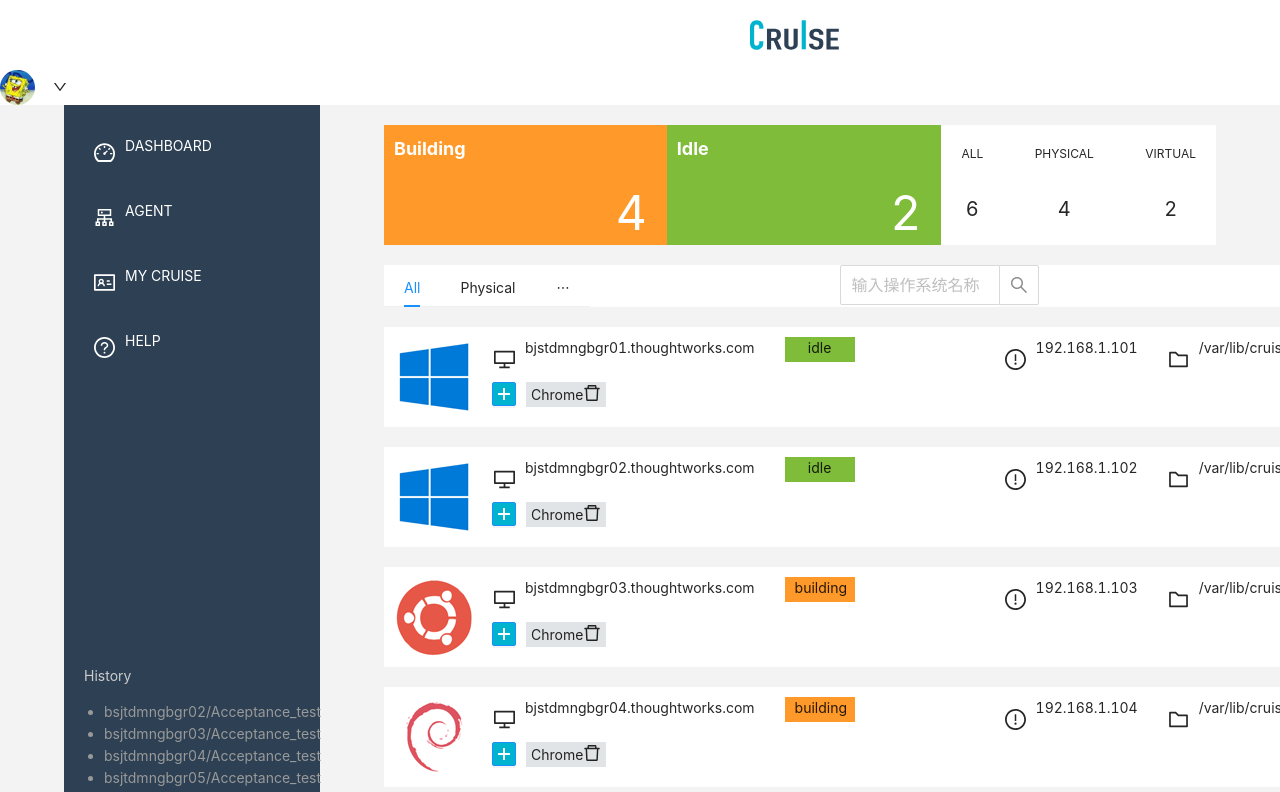
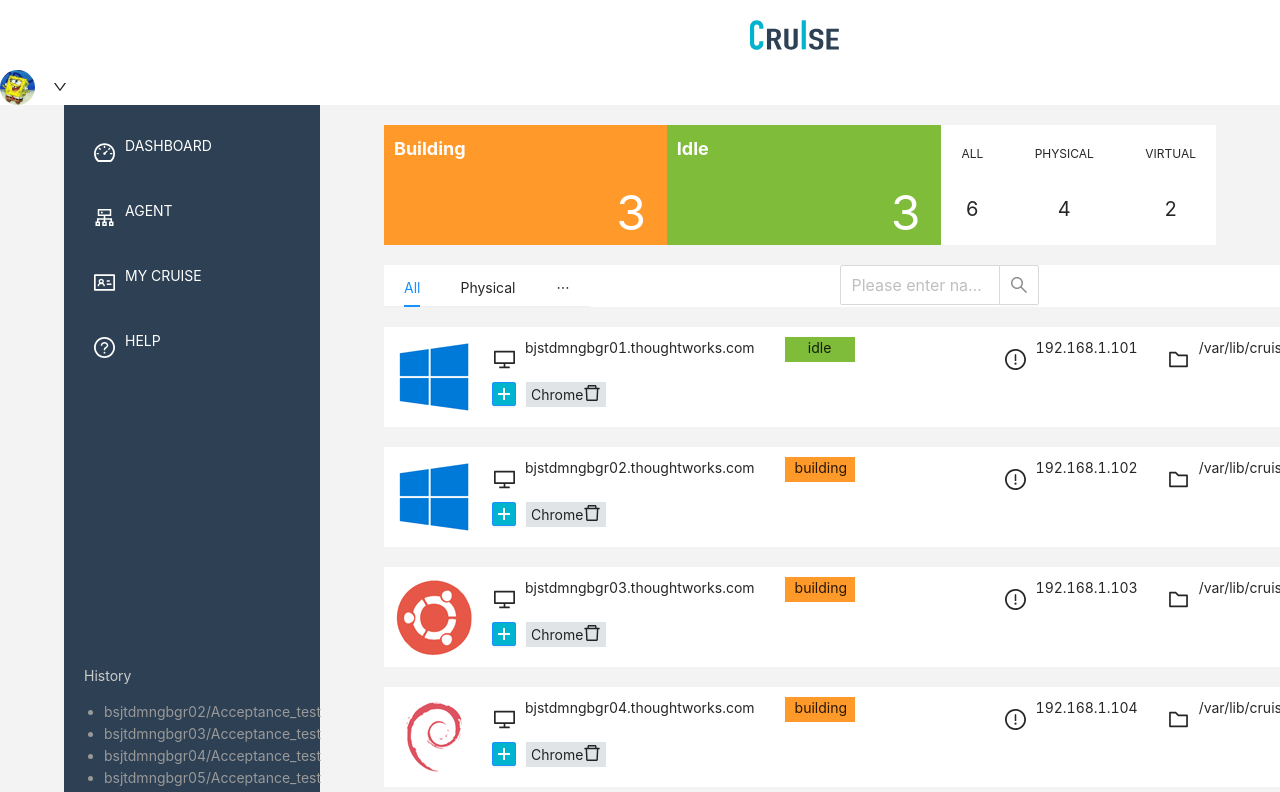
Before and after one commit to WangJuexiang/react-components, a React (Create React App) app in the folder IdeaProjects/react/my-app/: page / in a window 1280 px wide. Shown: the top 792 px of the page. Built offline with nearby package versions, Linux system fonts and the light colour scheme.

Commit message:
search function

```diff
--- a/IdeaProjects/react/my-app/src/components/Main/MainItem/BrowserIcon/index.js
+++ b/IdeaProjects/react/my-app/src/components/Main/MainItem/BrowserIcon/index.js
@@ -4,28 +4,47 @@
 import { DeleteOutlined } from '@ant-design/icons';
 import "./index.css"
 
-
 export default class BrowserIcon extends Component {
 
-	deleteBrowserIcon = () => {
-		const { id, name } = this.props
+
+
+	deleteBrowserIcon = (id, iconId, browserIcons) => {
+
 
 		const { browserItems } = store.getState()
-		const updateBrowserItems = browserItems.filter((browserItemObj) => {
-			return true;
+
+
+		//先找到点击事件发生的browserItem
+		//for/map来操作数组，不使用filter
+		const changeBrowserItem = browserItems.filter((browserItemObj) => {
+			return browserItemObj.id === id;
 		}
 		)
+
+		//更新此browseritem的browserIcons属性
+		const updateBrowserItem = changeBrowserItem.browserIcons.filter((browserIconObj) => {
+			return browserIconObj.iconId !== iconId
+		}
+		)
+
+		//更新browserItems数组：updatebrowserItem替换changebrowseritem
+
+		let changeBrowserItemIndex = browserItems.indexOf(changeBrowserItem)
+
+		const updateBrowserItems = browserItems.splice(changeBrowserItemIndex, 1, updateBrowserItem)
+
 		store.dispatch(deleteBrowserIconAction(updateBrowserItems))
 	}
 
+
 	render() {
 
-		const { id, name } = this.props
+		const { id, browserIcons, iconId, name } = this.props
 
 		return (
 			<div className='main-item-browser-icon'>
 				{name}
-				<DeleteOutlined style={{ fontSize: 'large' }} onClick={this.deleteBrowserIcon} />
+				<DeleteOutlined style={{ fontSize: 'large' }} onClick={() => this.deleteBrowserIcon(id, browserIcons, iconId)} />
 
 			</div >
 		)
--- a/IdeaProjects/react/my-app/src/components/Main/MainItem/index.js
+++ b/IdeaProjects/react/my-app/src/components/Main/MainItem/index.js
@@ -29,7 +29,6 @@
 		}
 	}
 
-
 	handleClickAddPopup = (id, isPopupShowing) => {
 
 		const { browserItems } = store.getState();
@@ -49,8 +48,7 @@
 
 		const { id, isPopupShowing, browserIcons, img, status } = this.props;
 
-		const { browserItems } = store.getState()
-
+		// const { browserItems } = store.getState()
 
 		return (
 			<div>
@@ -96,11 +94,10 @@
 									browserIcons.length !== 0 &&
 
 									browserIcons.map(browserIcon => {
-										return <BrowserIcon key={browserIcon.id} {...browserIcon} parentId={id} />
+										return <BrowserIcon key={browserIcon.iconId} {...browserIcon} id={id} />
 									})
 								}
 							</span>
-
 
 							<Button className='main-item-deletebutton' onClick={() => this.handleClickDeny(id)} type="primary" size='middle' icon={<StopOutlined />} >
 								Deny
--- a/IdeaProjects/react/my-app/src/components/Main/MainNav/index.js
+++ b/IdeaProjects/react/my-app/src/components/Main/MainNav/index.js
@@ -43,30 +43,9 @@
 		};
 	}
 
-	search(e) {
-		let keyword = e.target.value;
 
-		if (keyword) {
-			let listData = this.state.listData;
-			let showlist = [];
-			for (let i = 0; i < listData.length; i++) {
-				if (listData[i].match(keyword)) {
-					showlist = [...showlist, listData[i]]
-				}
-			}
 
-			this.setState({
-				showlist: showlist
-			})
-		}
-		else {
-			this.setState({
-				showlist: this.state.listData
-			})
-		}
-	}
-
-	handleSerach = (value) => {
+	handleSearch = (value) => {
 		console.log(value)
 		this.props.getSearchData(value)
 	}
@@ -114,17 +93,16 @@
 
 			default:
 				return browserItems;
-
 		}
 	}
 
 	render() {
 
-		// 搜索框条件渲染
-		const Item = this.state.showlist.map((item, index) => {
-			return <p key={index}>{item}</p>
-		}
-		)
+		// // 搜索框条件渲染
+		// const Item = this.state.showlist.map((item, index) => {
+		// 	return <p key={index}>{item}</p>
+		// }
+		// )
 
 		return (
 			<div className='main-nav'>
@@ -134,15 +112,13 @@
 					<div className='main-nav-input'>
 						<Space direction="vertical">
 							<Search
-								onChange={this.search.bind(this)}
-								placeholder={'输入操作系统名称'}
-								onSearch={this.handleSerach}
+								placeholder={'Please enter name'}
+								onSearch={this.handleSearch}
 								size="large"
 								style={{
 									width: 200,
 								}}
 							/>
-							<ul className='input-ul'>{Item}</ul>
 						</Space>
 
 					</div>
--- a/IdeaProjects/react/my-app/src/components/Main/index.js
+++ b/IdeaProjects/react/my-app/src/components/Main/index.js
@@ -27,7 +27,7 @@
 		super(props);
 		this.state = {
 			getCurrentNav: 'all',
-			getCurrentKeyword: 'every'
+			getCurrentKeyword: 'b'
 		}
 	}
 
@@ -57,39 +57,61 @@
 
 		const { browserItems } = store.getState()
 
-		console.log('父组件状态:', this.state.getCurrentNav, this.state.getCurrentKeyword, browserItems, browserItems.browserIcons,)
+		console.log('父组件状态:', this.state.getCurrentNav, this.state.getCurrentKeyword, browserItems)
 	}
 
 	render() {
 		//nav条件渲染
 		const { browserItems } = store.getState();
 
-
+		//属性值为idle的数组
 		const idleBrowserItems = browserItems.filter((browserItemObj) => {
 			return browserItemObj.status === true
 		}
 		)
 
+		//属性值为buidling的数组
 		const buildingBrowserItems = browserItems.filter((browserItemObj) => {
 			return browserItemObj.status === false
 		}
 		)
 
+		//属性值为virtual的数组
 		const virtualBrowserItems = browserItems.filter((browserItemObj) => {
 			return browserItemObj.form === false
 		})
+
+		//属性值为physical的数组
 		const physicalBrowserItems = browserItems.filter((browserItemObj) => {
 
 			return browserItemObj.form === true
 		})
 
-		//keyword条件渲染
+		//key 条件渲染
 
-		// const windowsBrowserItems = browserItems.filter((browserItemObj) => {
-		// 	return browserItemObj.name = 'windows'
-		// },
+		//将输入内容赋值给keyWord变量
 
-		// )
+		const keyWord = this.state.getCurrentKeyword
+
+		//筛选出含输入内容的数组
+		const allSearchBrowserItems = browserItems.filter((browserItemObj) => {
+			return browserItemObj.name.includes(keyWord);
+		})
+
+		const physicalSearchBrowserItems = physicalBrowserItems.filter((browserItemObj) => {
+			return browserItemObj.name.includes(keyWord);
+		})
+
+		const virtualSearchBrowserItems = virtualBrowserItems.filter((browserItemObj) => {
+			return browserItemObj.name.includes(keyWord);
+		})
+
+		// const searchBrowserItems = browserItems.filter((browserItemObj) => {
+		// 	return browserItems.includes(searchBrowserItems)
+		// });
+
+		console.log(keyWord, allSearchBrowserItems)
+
 
 		return (
 
@@ -102,7 +124,6 @@
 					{/* 点击打印测试区块  */}
 					<div className='idle' onClick={this.clickTest}>
 						<MainHeaderStatus number={idleBrowserItems.length} text={"Idle"} />
-
 
 					</div>
 					<div className='form-figure'>
@@ -119,30 +140,41 @@
 				<MainNav getNavData={this.getNavData.bind(this)} getSearchData={this.getSearchData.bind(this)} />
 
 				<div>
+
 					{
-						this.state.getCurrentNav === 'all' ?
+						this.state.getCurrentNav === 'all' &&
 
-							browserItems.map(browserItem => {
-								return <MainItem key={browserItem.id} {...browserItem} />
-							})
+						allSearchBrowserItems.map((browserItem) => {
+							return <MainItem key={browserItem.id} {...browserItem} />
 
-							:
 
-							this.state.getCurrentNav === 'physical' ?
+						})
+						// browserItems.map(browserItem => {
+						// 	return <MainItem key={browserItem.id} {...browserItem} />
+						// })
+					}
+				</div>
 
-								physicalBrowserItems.map(browserItem => {
-									return <MainItem key={browserItem.id} {...browserItem} />
-								})
+				<div>
+					{
+						this.state.getCurrentNav === 'physical' &&
 
-								:
+						physicalSearchBrowserItems.map(browserItem => {
+							return <MainItem key={browserItem.id} {...browserItem} />
+						})
+					}
+				</div>
 
-								virtualBrowserItems.map(browserItem => {
-									return <MainItem key={browserItem.id} {...browserItem} />
-								})
+				<div>
+					{
+						this.state.getCurrentNav === 'virtual' &&
+						virtualSearchBrowserItems.map(browserItem => {
+							return <MainItem key={browserItem.id} {...browserItem} />
+						})
 					}
 
 				</div>
-			</div>
+			</div >
 		)
 	}
 }
--- a/IdeaProjects/react/my-app/src/redux/browserlist_reducer.js
+++ b/IdeaProjects/react/my-app/src/redux/browserlist_reducer.js
@@ -19,30 +19,11 @@
 			ip: "192.168.1.101",
 			url: "bjstdmngbgr01.thoughtworks.com",
 			location: "/var/lib/cruise-agent",
-			//["Chrome,"Firefox","Safari","Ubuntu"]
 			browserIcons: [
 				{
-					id: nanoid(),
+					IconId: nanoid(),
 					name: 'Chrome',
 				},
-
-				// {
-				// 	id: nanoid(),
-				// 	name: 'Firefox',
-				// 	show: false
-				// },
-
-				// {
-				// 	id: nanoid(),
-				// 	name: 'Safari',
-				// 	show: false
-				// },
-
-				// {
-				// 	id: nanoid(),
-				// 	name: 'Ubuntu',
-				// 	show: false
-				// },
 			],
 		},
 
@@ -51,14 +32,14 @@
 			name: 'bjstdmngbgr02.thoughtworks.com',
 			img: Windows,
 			form: true,
-			status: true,
+			status: false,
 			isPopupShowing: false,
 			ip: "192.168.1.102",
 			url: "bjstdmngbgr02.thoughtworks.com",
 			location: "/var/lib/cruise-agent",
 			browserIcons: [
 				{
-					id: nanoid(),
+					IconId: nanoid(),
 					name: 'Chrome',
 				},
 			],
@@ -76,7 +57,7 @@
 			location: "/var/lib/cruise-agent",
 			browserIcons: [
 				{
-					id: nanoid(),
+					IconId: nanoid(),
 					name: 'Chrome',
 				},
 			],
@@ -94,7 +75,7 @@
 			location: "/var/lib/cruise-agent",
 			browserIcons: [
 				{
-					id: nanoid(),
+					IconId: nanoid(),
 					name: 'Chrome',
 				},
 			],
@@ -105,18 +86,17 @@
 			name: 'bjstdmngbgr05.thoughtworks.com',
 			img: Suse,
 			form: true,
-			status: false,
+			status: true,
 			isPopupShowing: false,
 			ip: "192.168.1.105",
 			url: "bjstdmngbgr05.thoughtworks.com",
 			location: "/var/lib/cruise-agent",
 			browserIcons: [
 				{
-					id: nanoid(),
+					IconId: nanoid(),
 					name: 'Chrome',
 				},
 			]
-			,
 		},
 
 		{
@@ -124,20 +104,19 @@
 			name: 'bjstdmngbgr06.thoughtworks.com',
 			img: CentOS,
 			form: true,
-			status: false,
+			status: true,
 			isPopupShowing: false,
 			ip: "192.168.1.106",
 			url: "bjstdmngbgr06.thoughtworks.com",
 			location: "/var/lib/cruise-agent",
 			browserIcons: [
 				{
-					id: nanoid(),
+					IconId: nanoid(),
 					name: 'Chrome',
 				},
 			],
 		},
 	],
-
 
 };
 
@@ -196,5 +175,4 @@
 			return preState;
 
 	}
-
 }
```
